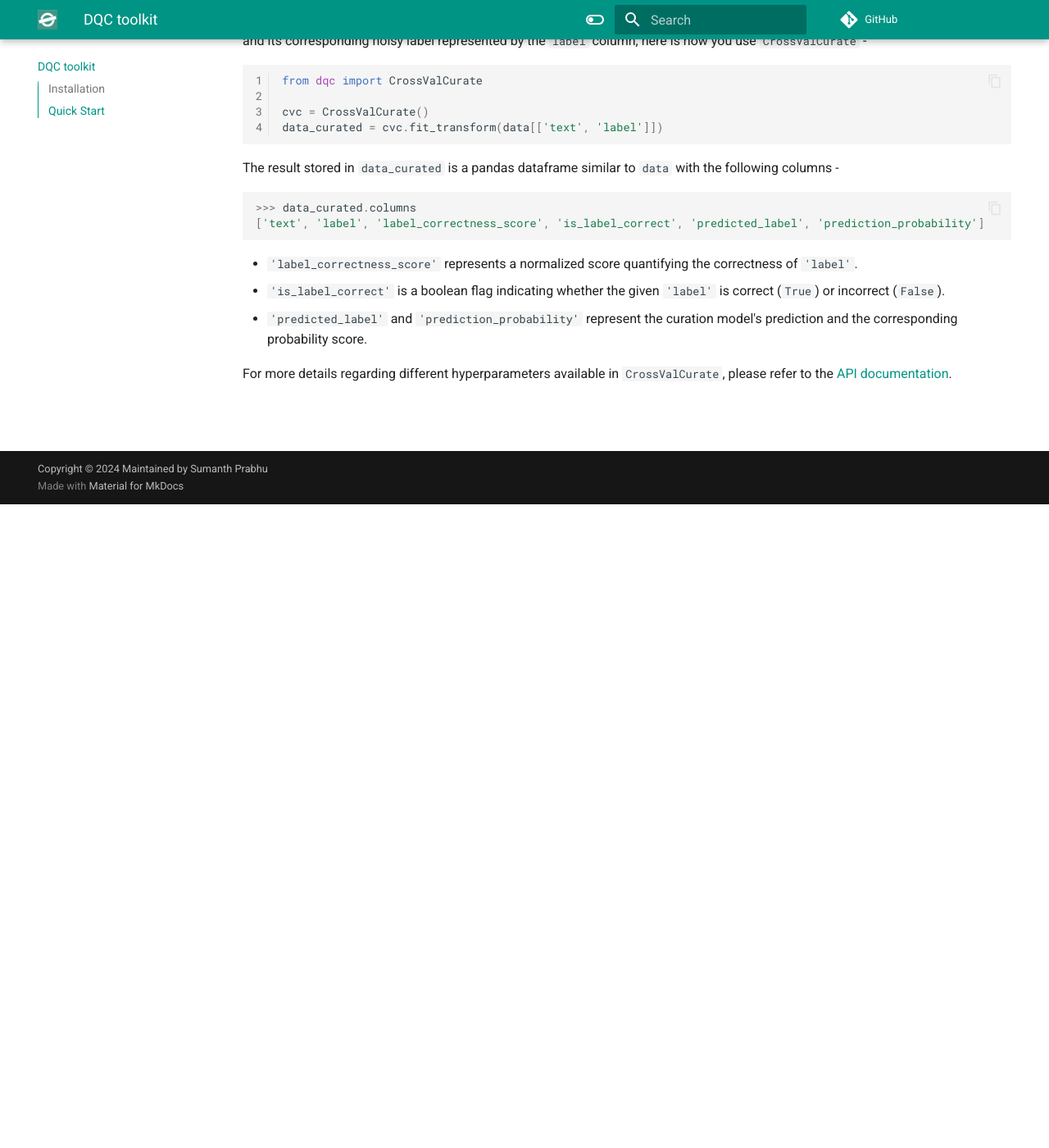
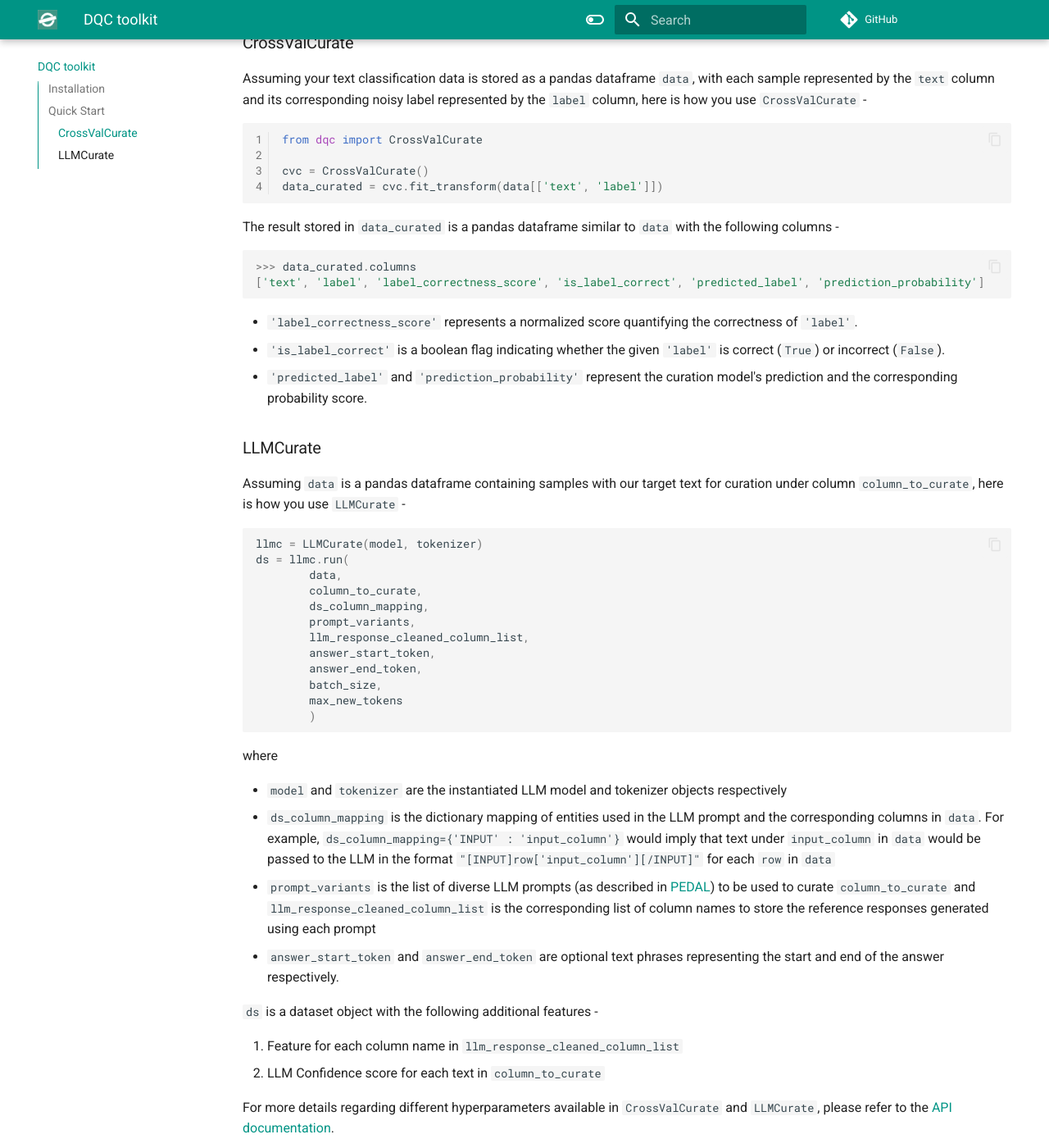
Before and after one commit to sumanthprabhu/DQC-Toolkit, an MkDocs documentation site: the page built from docs/index.md, in a window 1280 px wide and 1400 px high, scrolled down 785 px. Shown: the whole window at 82% size. Built offline with MkDocs 1.6.1 and Material for MkDocs 9.7.7, drawn with Linux system fonts in a browser that asks for light colours; comment, search, counter and statistics services are not loaded; the version menu is left out; some of the changed text lies outside the part shown.

Commit message:
Update docs (#12)
* Update docs
- Adding documentation for LLMCurate and LLM util functions

* Update docs
- Formatting changes in dqc/llm.py

````diff
--- a/docs/index.md
+++ b/docs/index.md
@@ -1,6 +1,6 @@
 ![](images/dqc-toolkit.svg)
 
-DQC Toolkit is a Python library and framework designed with the goal to facilitate improvement of Machine Learning models by identifying and mitigating label errors in training dataset. Currently, DQC toolkit offers `CrossValCurate` for curation of text classification datasets (binary / multi-class) using cross validation based label error detection / correction.
+DQC Toolkit is a Python library and framework designed with the goal to facilitate improvement of Machine Learning models by identifying and mitigating label errors in training dataset. Currently, DQC toolkit offers `CrossValCurate` and `LLMCurate`. `CrossValCurate` can be used for label error detection / correction in text classification (binary / multi-class) based on cross validation. `LLMCurate` extends [PEDAL](https://arxiv.org/abs/2408.08869) to compute LLM-based confidence scores for free-text labels.
 
 ## Installation
 
@@ -10,8 +10,8 @@ pip install dqc-toolkit
 ```
 
 ## Quick Start
-
- Assuming your text classification data is stored as a pandas dataframe `data`, with each sample represented by the `text` column and its corresponding noisy label represented by the `label` column,  here is how you use `CrossValCurate` -
+### CrossValCurate
+Assuming your text classification data is stored as a pandas dataframe `data`, with each sample represented by the `text` column and its corresponding noisy label represented by the `label` column,  here is how you use `CrossValCurate` -
 
 
 ```python linenums="1"
@@ -31,4 +31,33 @@ The result stored in `data_curated` is a pandas dataframe similar to `data` with
 * `'is_label_correct'` is a boolean flag indicating whether the given `'label'` is correct (`True`) or incorrect (`False`).
 * `'predicted_label'` and `'prediction_probability'` represent the curation model's prediction and the corresponding probability score.
 
-For more details regarding different hyperparameters available in `CrossValCurate`, please refer to the [API documentation](api/crossval).
+### LLMCurate
+Assuming `data` is a pandas dataframe containing samples with our target text for curation under column `column_to_curate`, here is how you use `LLMCurate` -
+```python
+
+llmc = LLMCurate(model, tokenizer)
+ds = llmc.run(
+        data,
+        column_to_curate,
+        ds_column_mapping,
+        prompt_variants,
+        llm_response_cleaned_column_list,
+        answer_start_token,
+        answer_end_token,
+        batch_size,
+        max_new_tokens
+        )
+```
+where
+
+* `model` and `tokenizer` are the instantiated LLM model and tokenizer objects respectively
+* `ds_column_mapping` is the dictionary mapping of entities used in the LLM prompt and the corresponding columns in `data`. For example, `ds_column_mapping={'INPUT' : 'input_column'}` would imply that text under `input_column` in `data` would be passed to the LLM in the format `"[INPUT]row['input_column'][/INPUT]"` for each `row` in `data`
+* `prompt_variants` is the list of diverse LLM prompts (as described in [PEDAL](https://arxiv.org/abs/2408.08869)) to be used to curate `column_to_curate` and `llm_response_cleaned_column_list` is the corresponding list of column names to store the reference responses generated using each prompt
+* `answer_start_token` and `answer_end_token` are optional  text phrases representing the start and end of the answer respectively.
+
+`ds` is a dataset object with the following additional features -
+
+1. Feature for each column name in `llm_response_cleaned_column_list`
+2. LLM Confidence score for each text in `column_to_curate`
+
+For more details regarding different hyperparameters available in `CrossValCurate` and `LLMCurate`, please refer to the [API documentation](api/crossval).
--- a/mkdocs.yml
+++ b/mkdocs.yml
@@ -6,7 +6,9 @@ nav:
   - DQC toolkit: index.md
   - API Documentation:
       - Cross Validation based Curation: api/crossval.md
-      - Util: api/util/utils.md
+      - LLM based Curation: api/llm.md
+      - Utils: api/utils/utils.md
+      - LLM Utils: api/llm_utils/llm_utils.md
 theme:
   name: material
   logo: images/dqc-toolkit-favicon.svg
````
Also changed, not shown: README.md (+33 -5 lines), docs/api/llm.md (added, +2 -0 lines), docs/api/llm_utils/llm_utils.md (added, +11 -0 lines), docs/api/utils/utils.md (renamed from docs/api/util/utils.md), 3 other files.
